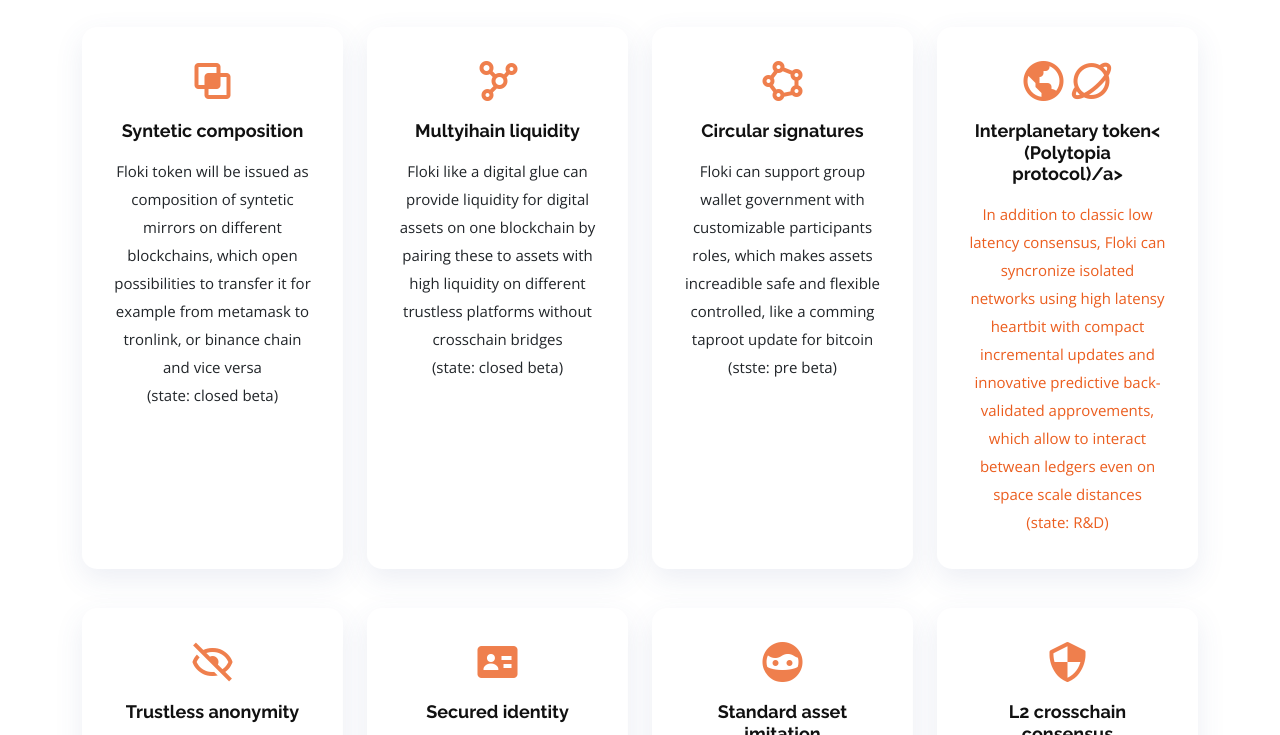
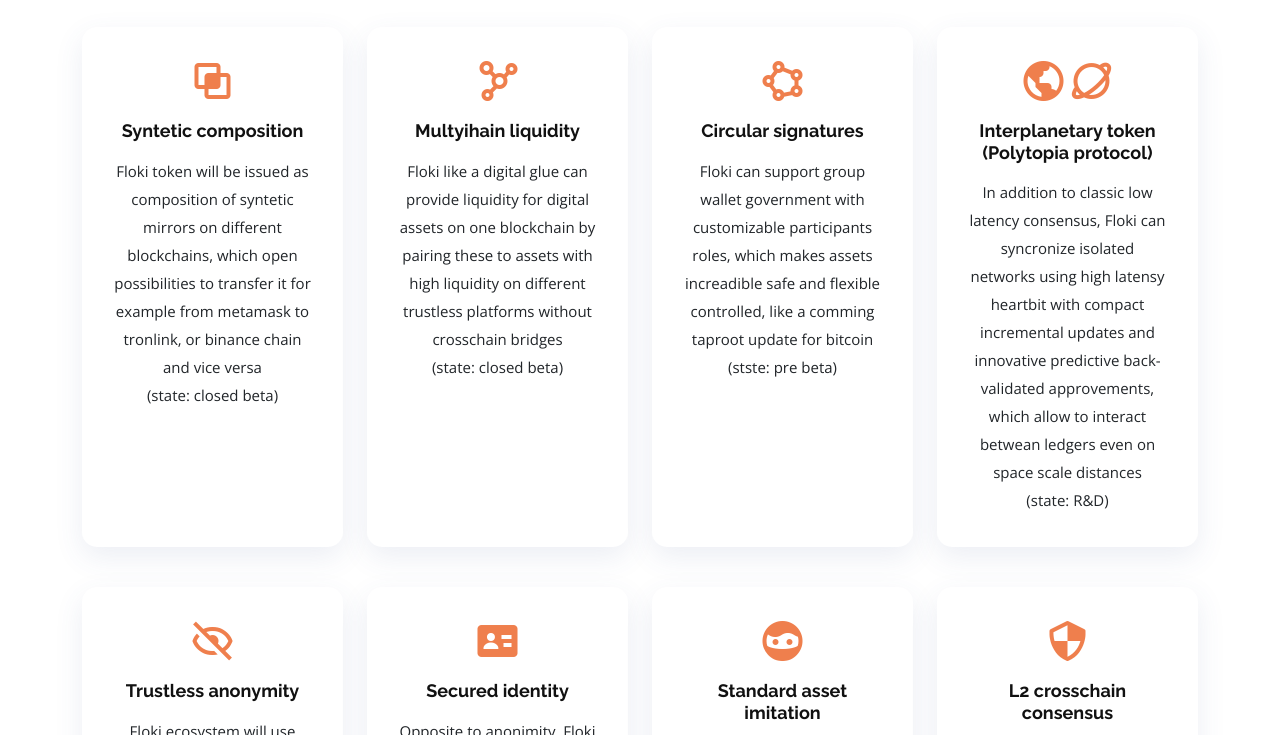
Before and after one commit to Flokiteam/floki.github.io, a plain HTML site: page index.html in a window 1280 px wide. Shown: the part 1080-1815 px from the top of the page. Drawn offline with nearby package versions, Linux system fonts and the light colour scheme.

Commit message:
Update index.html

```diff
--- a/index.html
+++ b/index.html
@@ -123,7 +123,7 @@
           <div class="col-md-6 col-lg-3 d-flex align-items-stretch" data-aos="zoom-in" data-aos-delay="400">
             <div class="icon-box">
               <div class="icon"><i class="bx bx-world"></i><i class="bx bx-planet"></i></div>
-              <h4 class="title"><a href="">Interplanetary token<<br>(Polytopia protocol)/a></h4>
+              <h4 class="title"><a href="">Interplanetary token<br>(Polytopia protocol)</a></h4>
               <p class="description">In addition to classic low latency consensus, Floki can syncronize isolated networks using high latensy heartbit with compact incremental updates and innovative predictive back-validated approvements, which allow to interact betwean ledgers even on space scale distances <br>(state: R&amp;D)</p>
             </div>
           </div>
```
